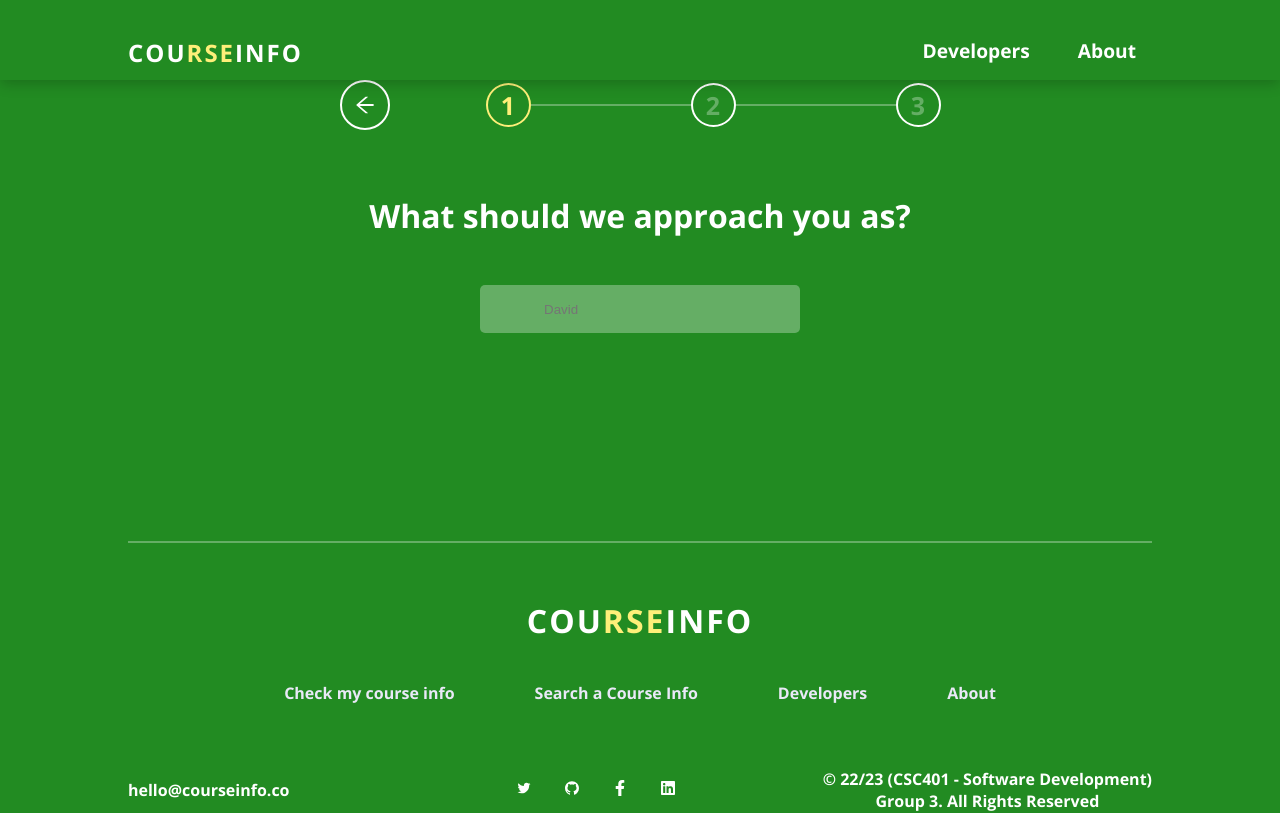
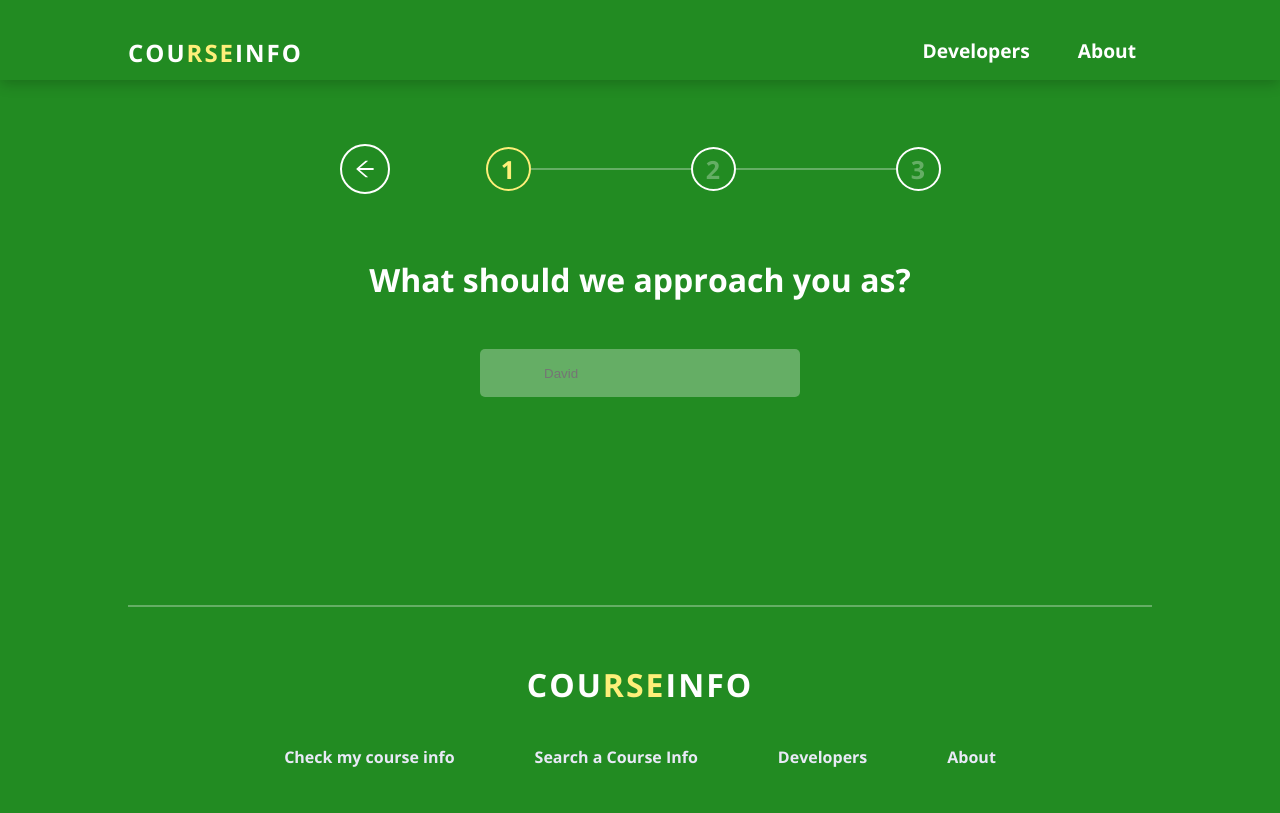
Before and after one commit to EniolaAdemola/course-info, a React (Create React App) app: page /check-info in a window 1280 px wide. Shown: the top 813 px of the page. Built offline with nearby package versions, Linux system fonts and the light colour scheme.

Commit message:
update check info styles

```diff
--- a/src/pages/check-info/check-info.scss
+++ b/src/pages/check-info/check-info.scss
@@ -15,10 +15,10 @@
 }
 
 .courseinfo__step {
-    margin-top: 3rem;
+    margin-top: 7rem;
 
     @include tablet(){
-        margin-top: 1.5rem;
+        margin-top: 5rem;
     }
 }
 
```
